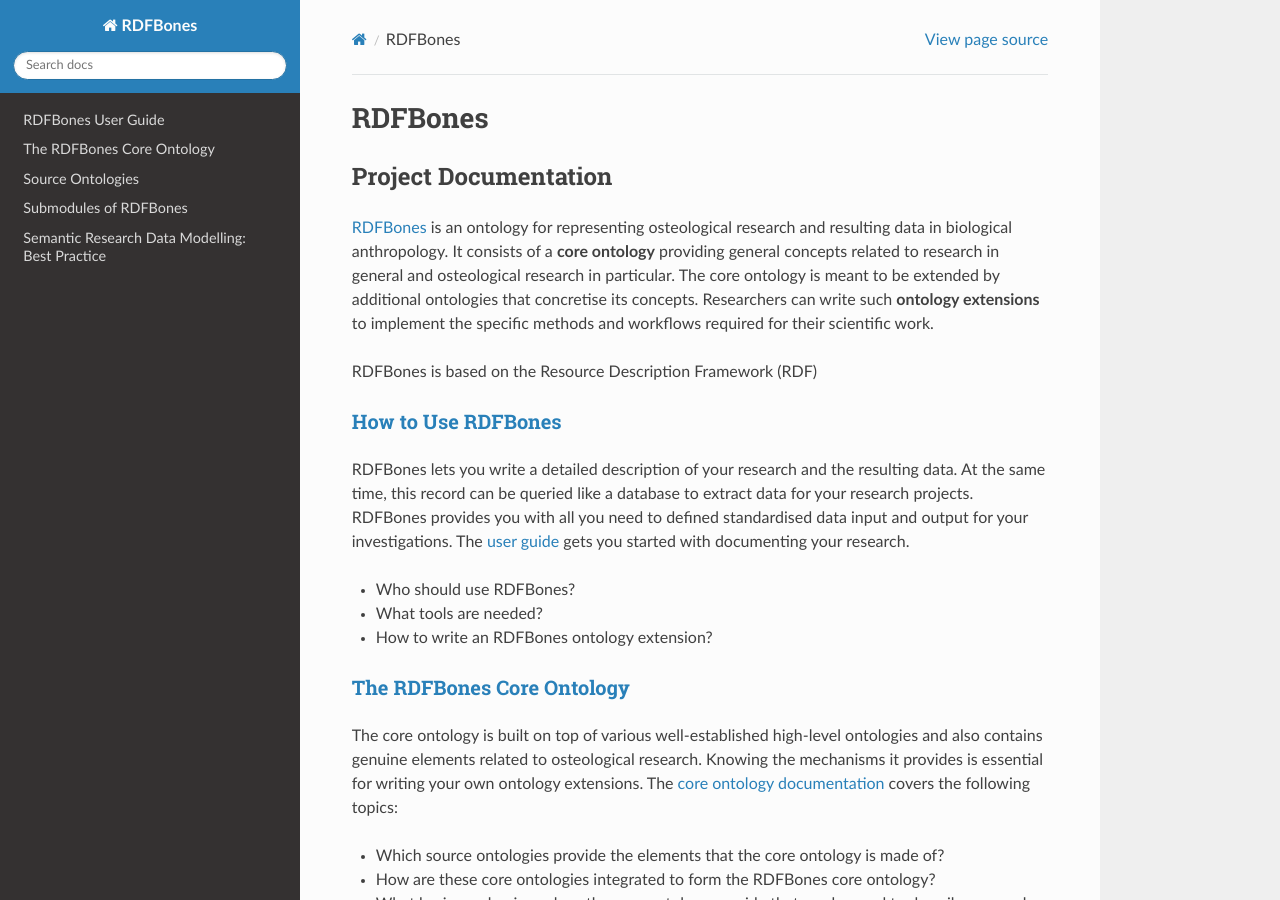
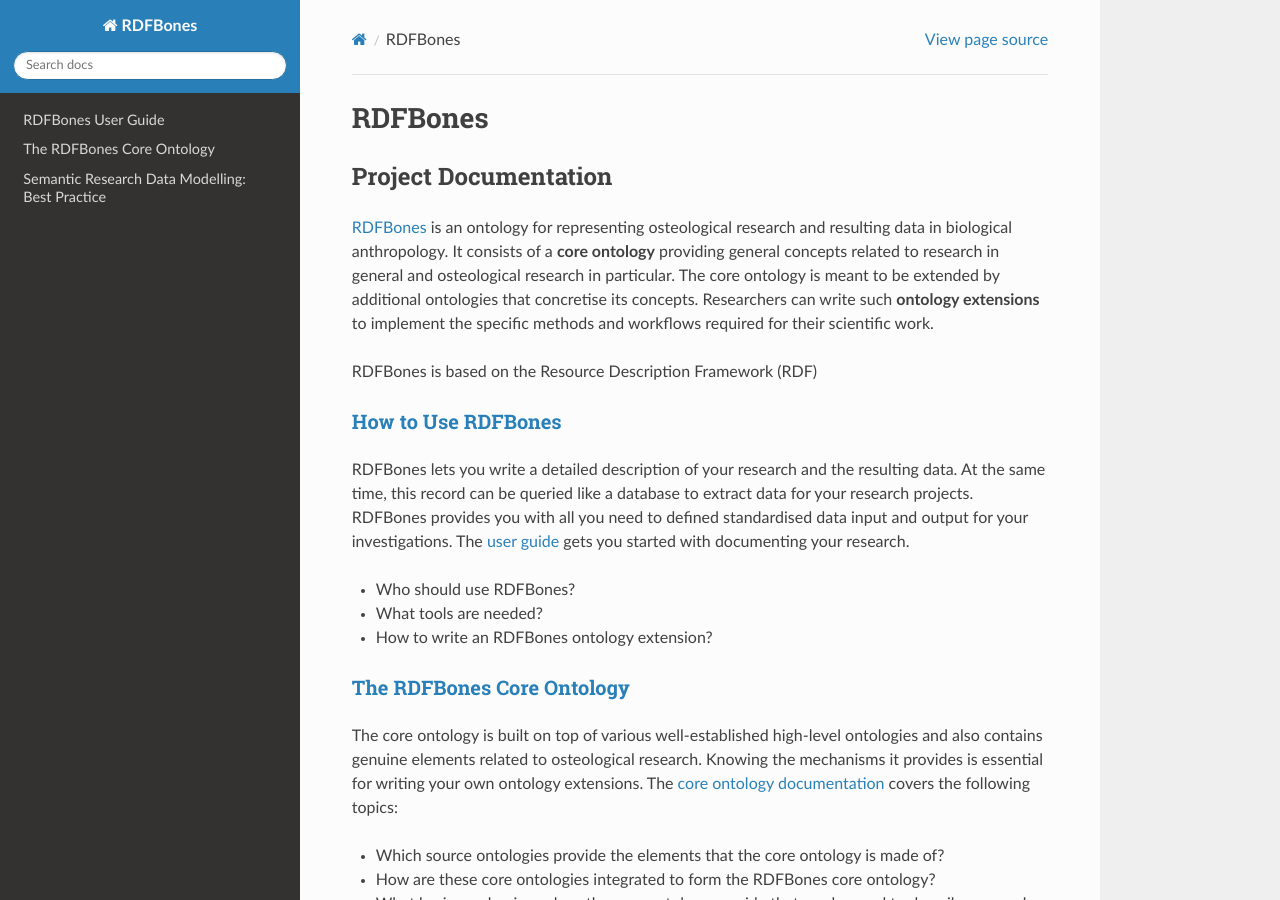
Before and after one commit to RDFBones/RDFBones-O, a Sphinx documentation site: the page built from docs/index.rst, in a window 1280 px wide and 900 px high. Built offline with Sphinx 7.4.7 and the Read the Docs theme 2.0.0, drawn with Linux system fonts in a browser that asks for light colours.

Commit message:
Removed subentries in side pane menue.

```diff
--- a/docs/index.rst
+++ b/docs/index.rst
@@ -23,8 +23,6 @@ RDFBones is based on the Resource Description Framework (RDF)
    userguide/userguide_mainpage
 
    core/core_mainpage
-   core/ontologies/ontologies_mainpage
-   core/submodules/submodules_mainpage
 
    bestpractice/bestpractice_mainpage
 
```
